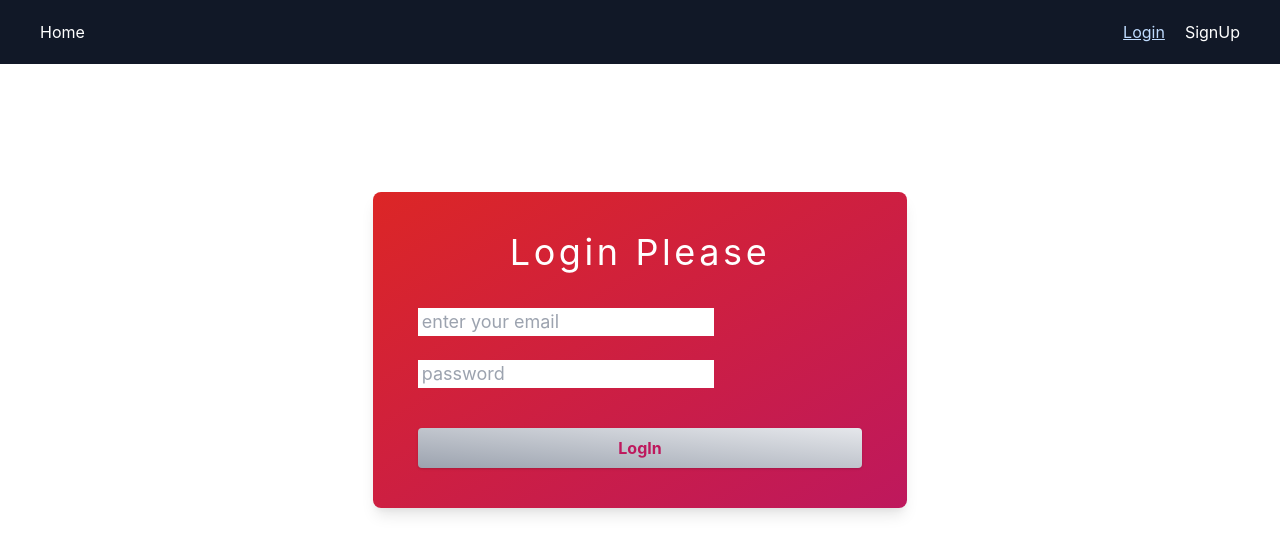
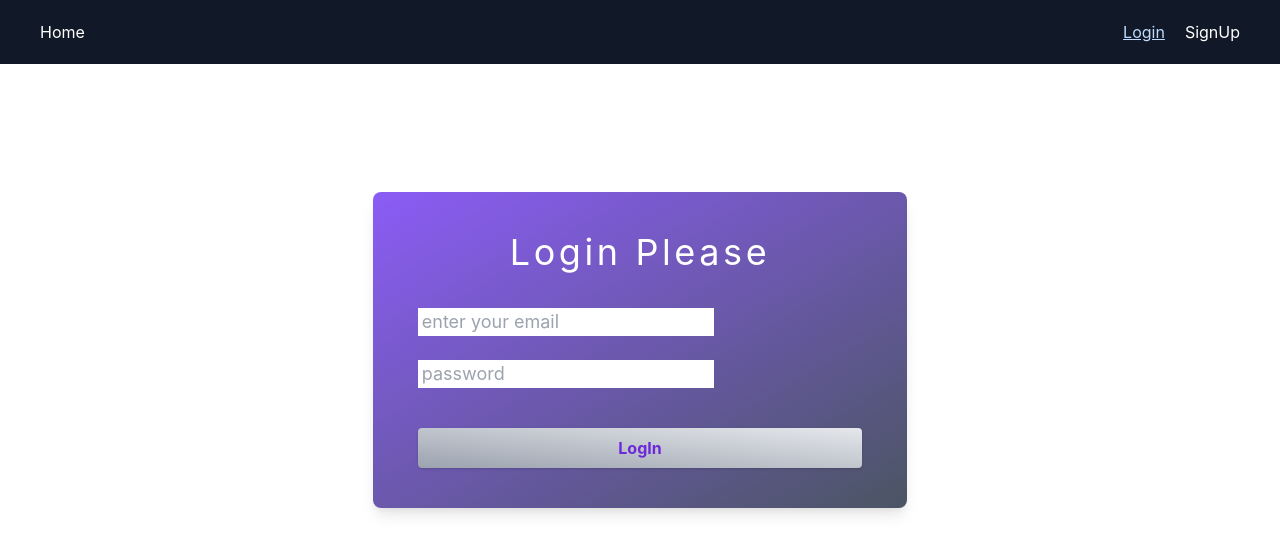
Before and after one commit to Garvnanwani/react-gallery, a React (Vite) app: page /login in a window 1280 px wide. Shown: the top 554 px of the page. Built offline with nearby package versions, Linux system fonts and the light colour scheme; no server answers.

Commit message:
Update Login Styles

```diff
--- a/src/pages/login.jsx
+++ b/src/pages/login.jsx
@@ -27,9 +27,9 @@ const Login = () => {
 
     return (
         <div className="flex my-32  justify-center">
-            <div className=" w-5/12 text-white flex flex-wrap justify-center shadow-lg rounded-lg bg-gradient-to-br from-red-600 to-pink-700 ">
-                <form className="w-10/12" onSubmit={handleLogin}>
-                    <h1 className="w-full text-4xl tracking-widest text-center pt-10 pb-3">
+      <div className=" w-5/12  text-white flex flex-wrap justify-center shadow-lg rounded-lg bg-gradient-to-br to-gray-600 from-purple-500 ">
+        <form className="  w-10/12 " onSubmit={handleLogin}>
+          <h1 className="w-full text-4xl  tracking-widest text-center pt-10 pb-3">
             Login Please{' '}
           </h1>
           {error && <p>{error.message}</p>}
@@ -54,7 +54,7 @@ const Login = () => {
           <div className="w-full my-10">
             <button
               type="submit"
-                            className="p-2 rounded shadow w-full bg-gradient-to-tr from-gray-400 to-gray-200 text-pink-700 font-bold"
+              className="p-2 rounded shadow w-full bg-gradient-to-tr from-gray-400 to-gray-200 text-purple-700 font-bold"
             >
               LogIn
             </button>
```
Lines whose indentation alone changed are shown as unchanged.
